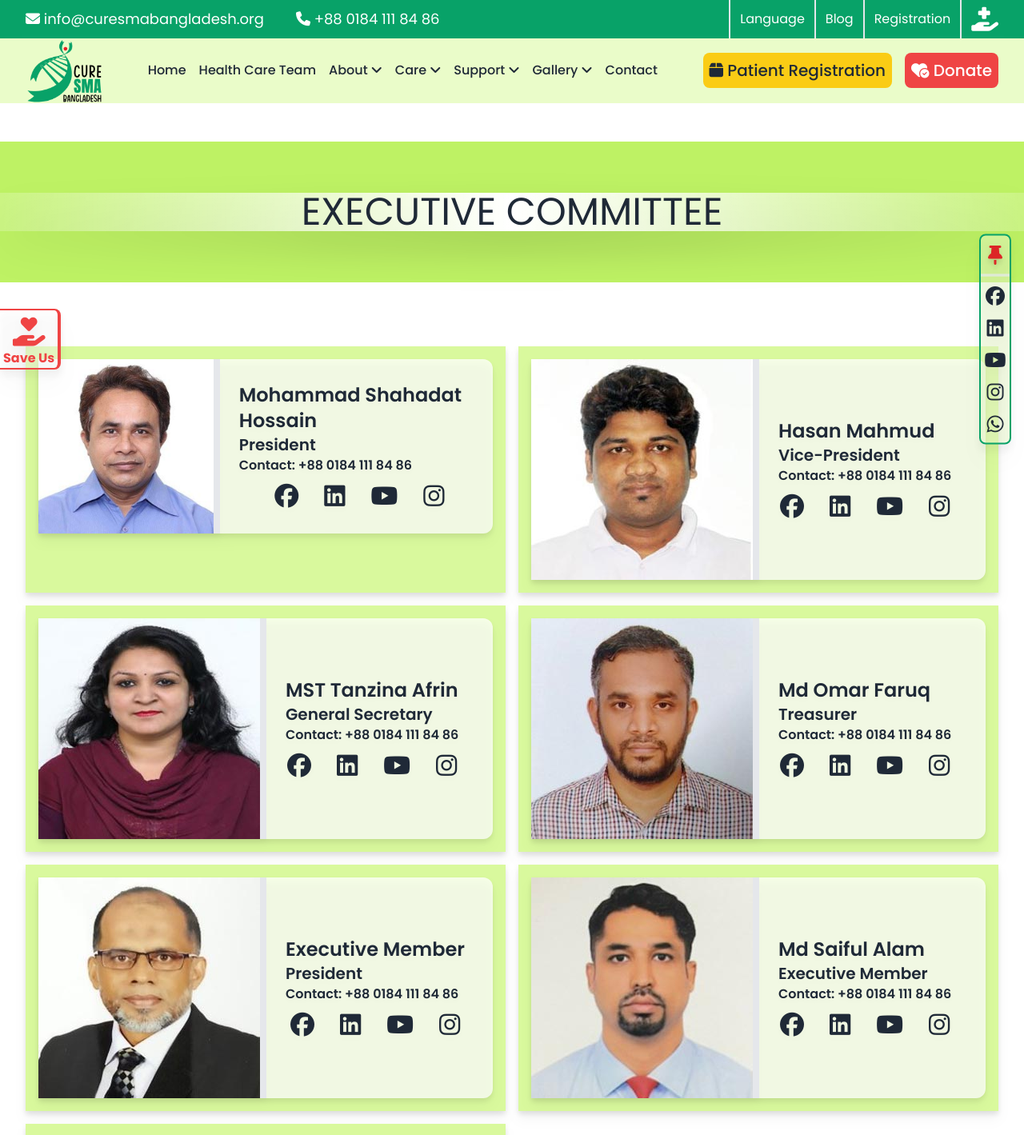
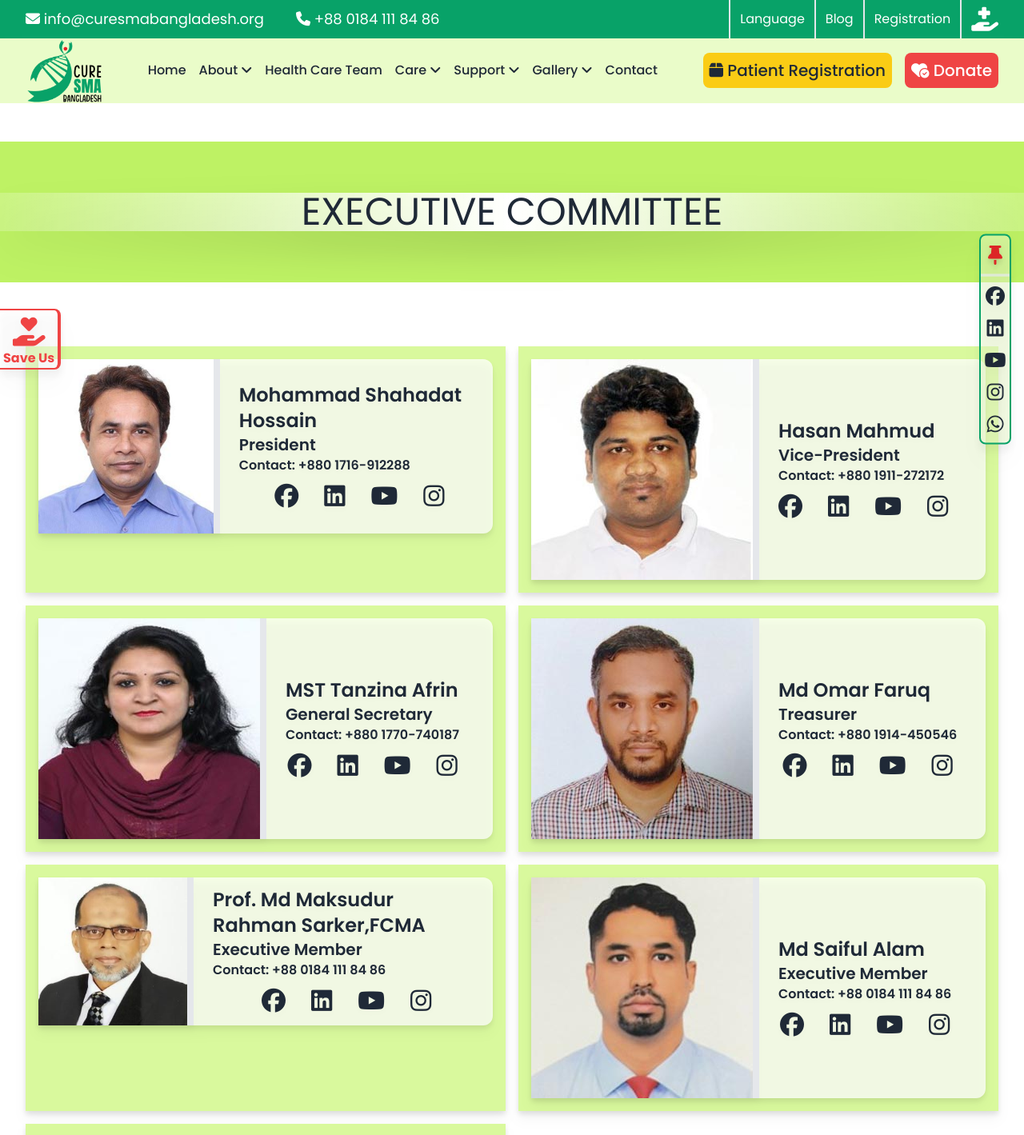
Before and after one commit to slsuyel/cure-sma, a React (Vite) app: page /executive-committee in a window 1280 px wide. Shown: the top 1419 px of the page at 80% size. Built offline with nearby package versions, Linux system fonts and the light colour scheme; a web font is replaced by a local one.

Commit message:
feat : phone number added

```diff
--- a/src/components/Footer.tsx
+++ b/src/components/Footer.tsx
@@ -134,7 +134,7 @@ const Footer = () => {
         </span>
         <div className="px-8 text-base pb-4 pt-2 flex justify-between text-center text-white mx-auto">
           <div>
-            <p>Copyright © 2024 Code Cursor</p>
+            <p>Copyright © 2024 Cure SMA Bangladesh</p>
           </div>
           <div>
             <p>
--- a/src/components/Header.tsx
+++ b/src/components/Header.tsx
@@ -264,14 +264,6 @@ const Header = () => {
                     Home
                   </Link>
                 </li>
-                <li>
-                  <Link
-                    to="/cure-sma-bd-health-care-team"
-                    className="hover:text-pColor"
-                  >
-                    Health Care Team
-                  </Link>
-                </li>
 
                 <li className="relative group hover:translate-y-1 hover:duration-[2s] ">
                   <Link to="#" className="hover:text-pColor">
@@ -305,6 +297,14 @@ const Header = () => {
                   </ul>
                 </li>
 
+                <li>
+                  <Link
+                    to="/cure-sma-bd-health-care-team"
+                    className="hover:text-pColor"
+                  >
+                    Health Care Team
+                  </Link>
+                </li>
                 <li className="relative group hover:translate-y-1 hover:duration-[2s] ">
                   <Link to="#" className="hover:text-pColor">
                     Care <i className="fa-solid fa-angle-down" />
--- a/src/pages/About/Executive.tsx
+++ b/src/pages/About/Executive.tsx
@@ -35,7 +35,7 @@ const Executive = () => {
               </h2>
               <h3 className="text-lg lg:text-xl font-semibold">President</h3>
               <h3 className="text-base lg:text-lg font-semibold">
-                Contact: +88 0184 111 84 86
+                Contact: +880 1716-912288
               </h3>
               <div className="flex gap-3 justify-center lg:justify-start font-bold mt-2 items-center">
                 <a href="#">
@@ -83,7 +83,7 @@ const Executive = () => {
                 Vice-President
               </h3>
               <h3 className="text-base lg:text-lg font-semibold">
-                Contact: +88 0184 111 84 86
+                Contact: +880 1911-272172
               </h3>
               <div className="flex gap-3 justify-center lg:justify-start font-bold mt-2 items-center">
                 <a href="#">
@@ -131,7 +131,7 @@ const Executive = () => {
                 General Secretary
               </h3>
               <h3 className="text-base lg:text-lg font-semibold">
-                Contact: +88 0184 111 84 86
+                Contact: +880 1770-740187
               </h3>
               <div className="flex gap-3 justify-center lg:justify-start font-bold mt-2 items-center">
                 <a href="#">
@@ -177,7 +177,7 @@ const Executive = () => {
               </h2>
               <h3 className="text-lg lg:text-xl font-semibold">Treasurer</h3>
               <h3 className="text-base lg:text-lg font-semibold">
-                Contact: +88 0184 111 84 86
+                Contact: +880 1914-450546
               </h3>
               <div className="flex gap-3 justify-center lg:justify-start font-bold mt-2 items-center">
                 <a href="#">
@@ -219,9 +219,11 @@ const Executive = () => {
             </div>
             <div className="text-center lg:text-left">
               <h2 className="text-lg lg:text-2xl font-semibold">
+                Prof. Md Maksudur Rahman Sarker,FCMA
+              </h2>
+              <h3 className="text-lg lg:text-xl font-semibold">
                 Executive Member
-              </h2>
-              <h3 className="text-lg lg:text-xl font-semibold">President</h3>
+              </h3>
               <h3 className="text-base lg:text-lg font-semibold">
                 Contact: +88 0184 111 84 86
               </h3>
--- a/src/pages/Home/Home.tsx
+++ b/src/pages/Home/Home.tsx
@@ -127,9 +127,9 @@ const Home = () => {
             </div>
           </div>
           <div className="text-center py-8">
-            <a href="" className="pBtn bg-green-300">
+            <Link to="/cure-sma-bd-about-sma" className="pBtn bg-green-300">
               Read More
-            </a>
+            </Link>
           </div>
         </div>
       </div>
```
